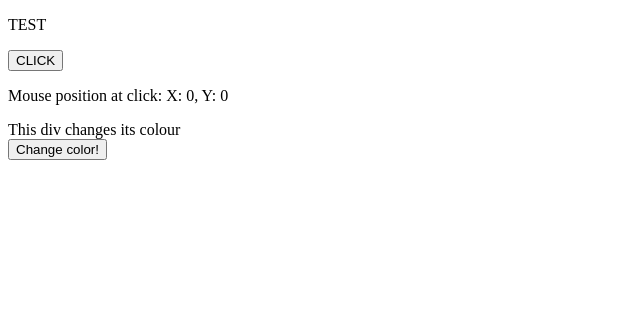
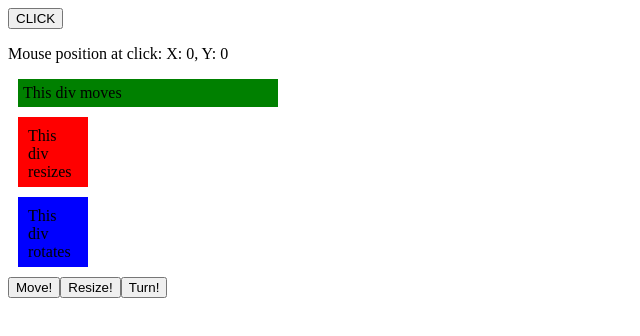
Before and after one commit to malarium/hooksy, a React (Create React App) app: page / in a window 1280 px wide. Shown: the top 336 px of the page, without its empty margins (0-640 px from the left). Built offline with nearby package versions, Linux system fonts and the light colour scheme.

Commit message:
rotation and different units

```diff
--- a/src/App.tsx
+++ b/src/App.tsx
@@ -12,8 +12,9 @@ function logInConsole(data: any) {
 }
 
 function App() {
-  const button: MutableRefObject<any> = React.useRef();
-  const divToAnimate: MutableRefObject<any> = React.useRef();
+  const divToMove: MutableRefObject<any> = React.useRef();
+  const divToResize: MutableRefObject<any> = React.useRef();
+  const divToTurn: MutableRefObject<any> = React.useRef();
   const sampleArrayOfStrings: string[] = [
     "these",
     "strings",
@@ -29,7 +30,7 @@ function App() {
   const arraysDifference: number[] = useDifference(array1, array2);
   // const { x, y } = useCursorPosition();
   const { x: staticX, y: staticY } = useCursorStaticPosition();
-  const { move } = useAnimation();
+  const { move, resize, rotate } = useAnimation();
 
   // const animationTest = useColorShift(divToAnimate, `red`, `blue`, 1000);
 
@@ -44,7 +45,7 @@ function App() {
   useOnUnmount(() => logInConsole("unmounted"));
 
   function useGetButtonDimensions() {
-    const { width, height, left, top } = useGetDimensions(button);
+    const { width, height, left, top } = useGetDimensions(divToResize);
     logInConsole(
       `width:  ${width}px, height: ${height}px, left: ${left}px, top: ${top}px `
     );
@@ -52,30 +53,86 @@ function App() {
 
   return (
     <div className="App">
-      <p>TEST</p>
-      <button ref={button} onClick={useGetButtonDimensions}>
-        CLICK
-      </button>
+      <button onClick={useGetButtonDimensions}>CLICK</button>
       {/* <p>{`Mouse position: X: ${x}, Y: ${y}`}</p> */}
       <p>{`Mouse position at click: X: ${staticX}, Y: ${staticY}`}</p>
-      <div ref={divToAnimate}>This div changes its colour</div>
+      <div
+        style={{
+          width: `250px`,
+          backgroundColor: `green`,
+          padding: `5px`,
+          margin: `10px`,
+        }}
+        ref={divToMove}
+      >
+        This div moves
+      </div>
+      <div
+        style={{
+          width: `50px`,
+          height: `50px`,
+          backgroundColor: `red`,
+          padding: `10px`,
+          margin: `10px`,
+        }}
+        ref={divToResize}
+      >
+        This div resizes
+      </div>
+      <div
+        style={{
+          width: `50px`,
+          height: `50px`,
+          backgroundColor: `blue`,
+          padding: `10px`,
+          margin: `10px`,
+        }}
+        ref={divToTurn}
+      >
+        This div rotates
+      </div>
       <button
         onClick={() => {
-          // changeBackgroundColor(divToAnimate, `#fff`, `#bada55`, 500, 3);
-          // resize(divToAnimate, 1.2, 900);
-          // move(divToAnimate, 20, 20, undefined, 1500);
           move({
-            element: divToAnimate,
-            x: 0,
-            y: 500,
+            element: divToMove,
+            x: 100,
+            y: 100,
             duration: 1500,
-            fill: "forwards",
             easing: `ease-out`,
+            fill: `forwards`,
             unit: `px`,
+            iterations: 2,
           });
         }}
       >
-        Change color!
+        Move!
+      </button>
+      <button
+        onClick={() => {
+          resize({
+            element: divToResize,
+            duration: 1500,
+            fill: "backwards",
+            easing: `ease-out`,
+            scale: 2,
+          });
+        }}
+      >
+        Resize!
+      </button>
+      <button
+        onClick={() => {
+          rotate({
+            turnDegree: 1,
+            unit: `turn`,
+            element: divToTurn,
+            duration: 1500,
+            fill: "backwards",
+            easing: `ease-out`,
+          });
+        }}
+      >
+        Turn!
       </button>
     </div>
   );
--- a/src/lib/useAnimation.ts
+++ b/src/lib/useAnimation.ts
@@ -1,8 +1,16 @@
-import { Imove } from "./helpers/interfaces";
+import { Imove, Iresize, Irotate } from "./helpers/interfaces";
 // TODO: Add 'combine' method that would chain animations with the same action (transform) - is that needed?
 // TODO: these can't be arrays - create interface and accept objects
 
 const useAnimation = () => {
+  const generateDefaultTimingOptions = (data: Imove | Iresize | Irotate) => {
+    return {
+      duration: data.duration || 500,
+      fill: data.fill || `none`,
+      easing: data.easing || `linear`,
+      iterations: data.iterations || 1,
+    };
+  };
   const move = (moveData: Imove) => {
     const animation = [
       {
@@ -11,82 +19,34 @@ const useAnimation = () => {
         }${moveData.unit || `%`})`,
       },
     ];
-    const animationTiming = {
-      duration: moveData.duration || 500,
-      fill: moveData.fill || `none`,
-      easing: moveData.easing || `linear`,
-    };
-    return moveData.element.current.animate(animation, animationTiming);
+    const animationTiming = generateDefaultTimingOptions(moveData);
+    console.log(`Animation: `, animation);
+    return moveData.element.current.animate([...animation], animationTiming);
   };
-  // const changeBackgroundColor = (
-  //   element: React.MutableRefObject<any>,
-  //   color1: string,
-  //   color2: string,
-  //   timing: number = 500,
-  //   iterations: number = 1
-  // ) => {
-  //   if (element === undefined) {
-  //     return;
-  //   }
-  //   const animation = [
-  //     {
-  //       transform: { backgroundColor: color1 },
-  //     },
-  //     { backgroundColor: color2 },
-  //     { transform: { backgroundColor: color1 } },
-  //   ];
-  //   const animationTiming = {
-  //     duration: timing,
-  //     iterations: iterations,
-  //   };
-  //   return element.current.animate(animation, animationTiming);
-  // };
 
-  // const resize = (
-  //   element: React.MutableRefObject<any>,
-  //   size: number,
-  //   timing: number = 500,
-  //   fill: string = "forwards"
-  // ) => {
-  //   if (element === undefined) {
-  //     return;
-  //   }
-  //   const animation = [
-  //     {
-  //       transform: `scale(${size})`,
-  //     },
-  //   ];
-  //   const animationTiming = {
-  //     duration: timing,
-  //     fill: fill,
-  //   };
-  //   return element.current.animate(animation, animationTiming);
-  // };
+  const resize = (resizeData: Iresize) => {
+    const scaleOption: string = `scale${resizeData.axis || ``}`;
+    const animation = [
+      {
+        transform: `${scaleOption}(${resizeData.scale})`,
+      },
+    ];
+    const animationTiming = generateDefaultTimingOptions(resizeData);
+    return resizeData.element.current.animate(animation, animationTiming);
+  };
+  const rotate = (rotateData: Irotate) => {
+    const animation = [
+      {
+        transform: `rotate(${rotateData.turnDegree}${
+          rotateData.unit || `deg`
+        })`,
+      },
+    ];
+    const animationTiming = generateDefaultTimingOptions(rotateData);
+    return rotateData.element.current.animate(animation, animationTiming);
+  };
 
-  // const move = (
-  //   element: React.MutableRefObject<any>,
-  //   x: number,
-  //   y: number,
-  //   fill: string = "forwards",
-  //   timing: number = 500
-  // ) => {
-  //   if (element === undefined) {
-  //     return;
-  //   }
-  //   const currentAnimations = [...element.current.getAnimations()];
-  //   const animation = [
-  //     {
-  //       transform: `translate(${x}%, ${y}%)`,
-  //     },
-  //     ...currentAnimations,
-  //   ];
-  //   const animationTiming = {
-  //     duration: timing,
-  //     fill: fill,
-  //   };
-  //   return element.current.animate(animation, animationTiming);
-  // };
-  return { move };
+  return { move, resize, rotate };
 };
 
 export default useAnimation;
```
Also changed, not shown: src/lib/helpers/interfaces.ts (+16 -3 lines).
